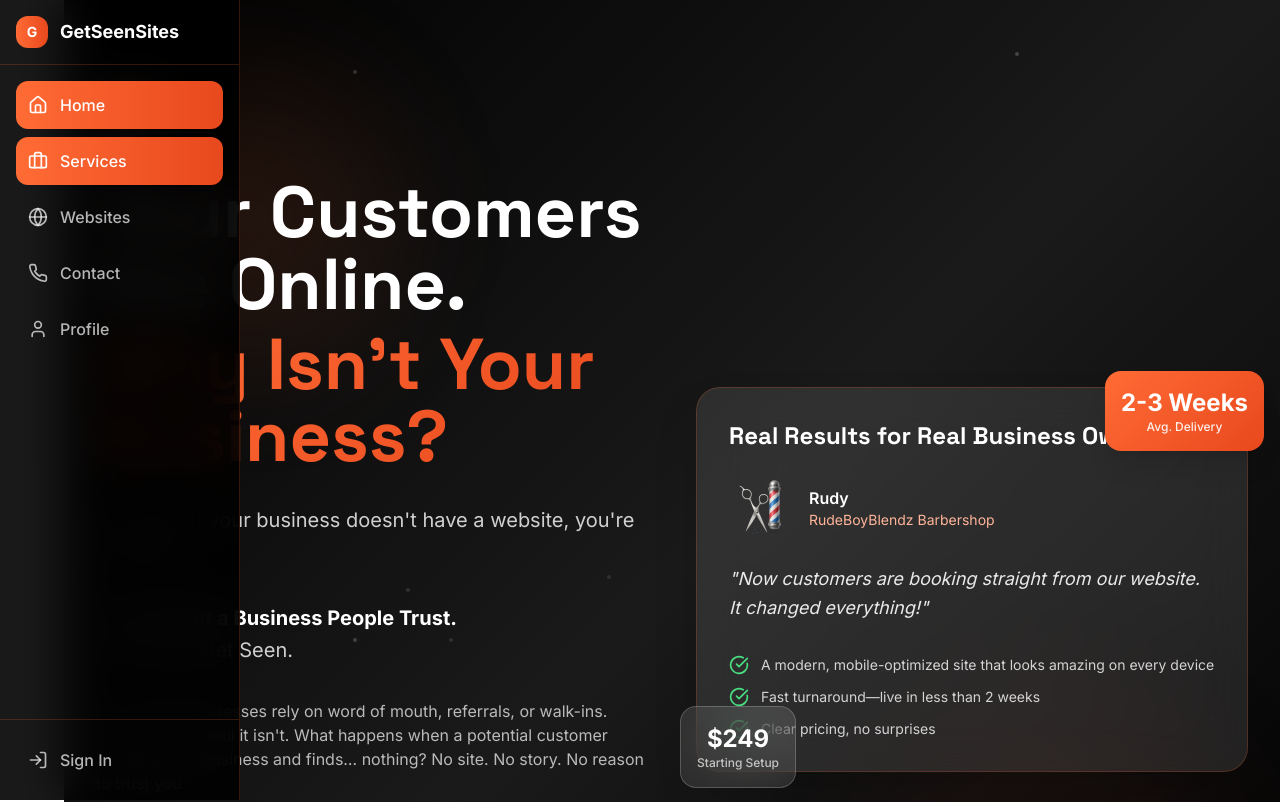
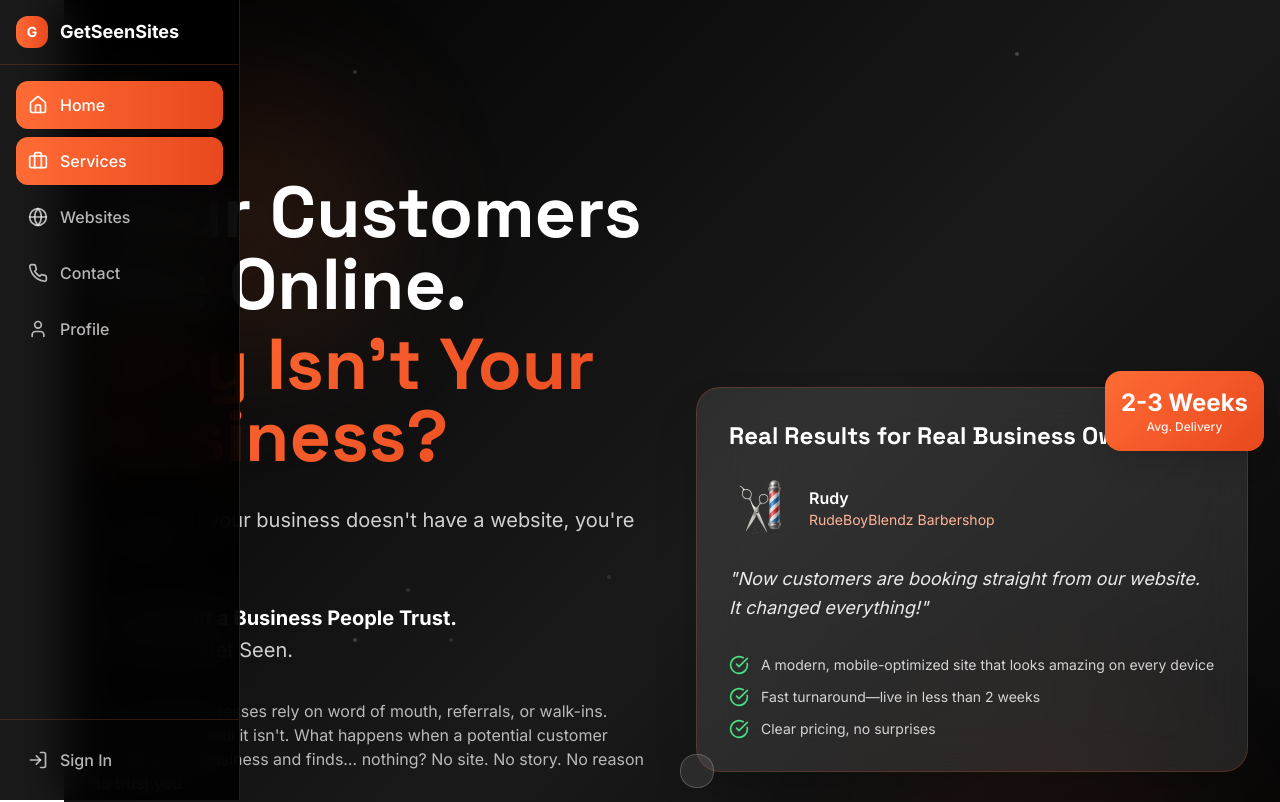
Before and after one commit to GetSeenSites/getseensites, a React (Vite) app: page / in a window 1280 px wide. Shown: the top 802 px of the page. Built offline with nearby package versions, Linux system fonts and the light colour scheme.

Commit message:
HeroSection.tsx

```diff
--- a/src/components/HeroSection.tsx
+++ b/src/components/HeroSection.tsx
@@ -211,8 +211,8 @@ const HeroSection = () => {
                 transition={{ delay: 1.7, duration: 0.6 }}
                 className="absolute -bottom-4 -left-4 bg-white/10 backdrop-blur-xl rounded-2xl p-4 text-center border border-white/20"
               >
-                <div className="text-2xl font-bold text-white">$249</div>
-                <div className="text-white/70 text-xs font-medium">Starting Setup</div>
+                <div className="text-2xl font-bold text-white"></div>
+                <div className="text-white/70 text-xs font-medium"></div>
               </motion.div>
             </motion.div>
           </div>
```
